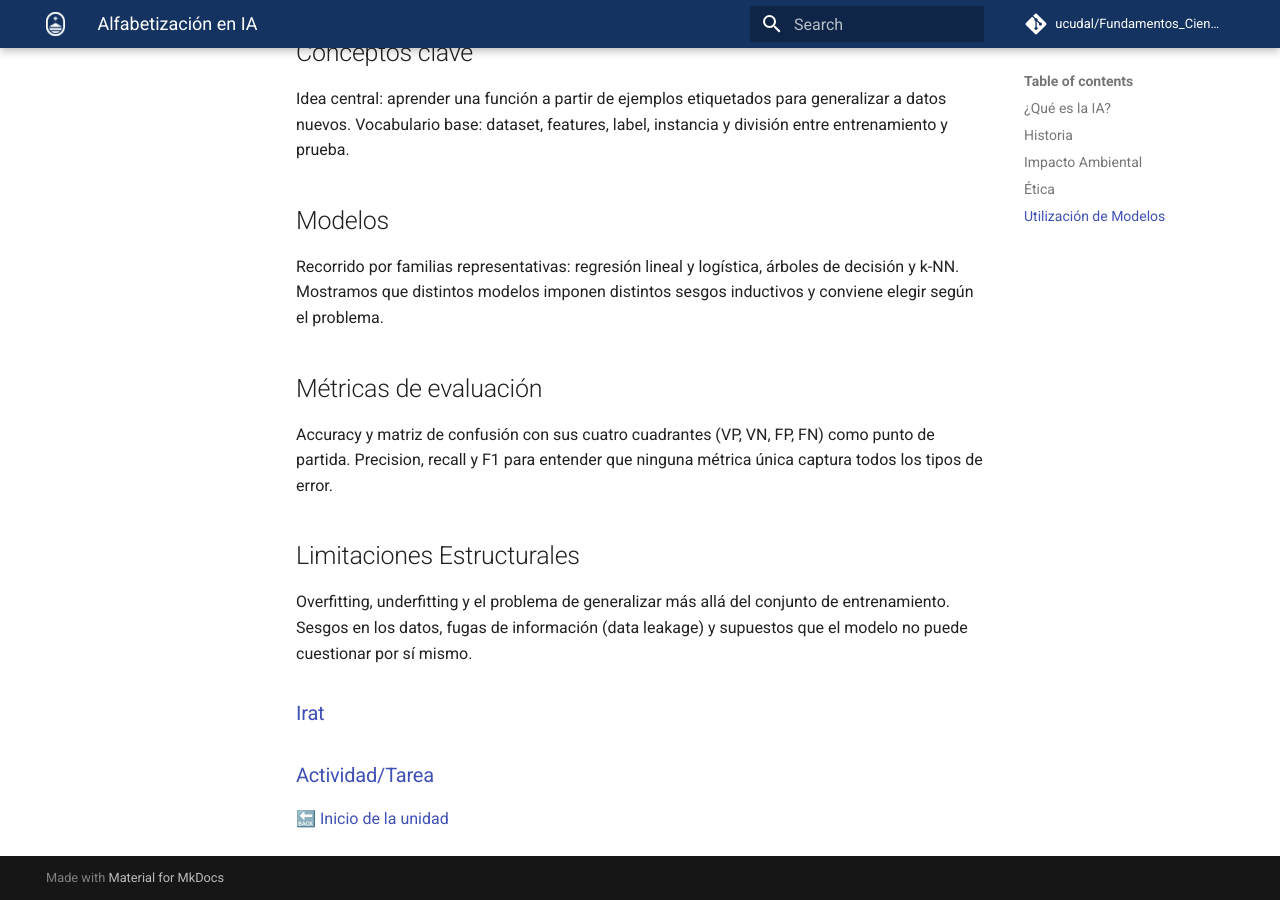
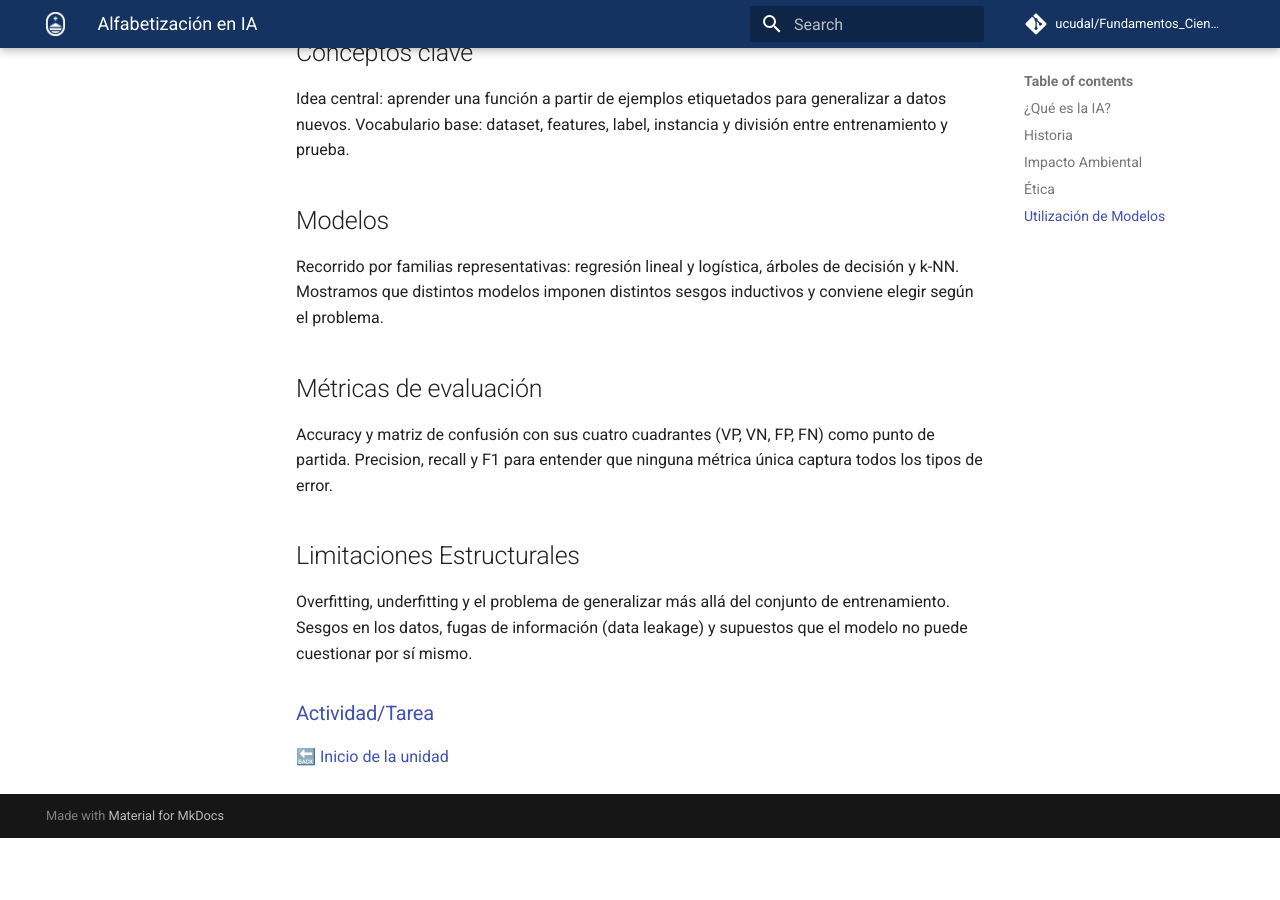
Before and after one commit to ucudal/Fundamentos_Ciencias_Computacion_Conceptos, an MkDocs documentation site: the page built from docs/unidad/5/ia/readme.md, in a window 1280 px wide and 900 px high, scrolled down 1089 px. Built offline with MkDocs 1.6.1 and Material for MkDocs 9.7.7, drawn with Linux system fonts in a browser that asks for light colours; comment, search, counter and statistics services are not loaded; after the commit the page ends 1927 px from its top, so only the background shows below that.

Commit message:
Remove Irat link from readme.md

```diff
--- a/docs/unidad/5/ia/readme.md
+++ b/docs/unidad/5/ia/readme.md
@@ -42,7 +42,6 @@ Precision, recall y F1 para entender que ninguna métrica única captura todos l
 Overfitting, underfitting y el problema de generalizar más allá del conjunto de entrenamiento.
 Sesgos en los datos, fugas de información (data leakage) y supuestos que el modelo no puede cuestionar por sí mismo.
 
-### [Irat](./irat_aprendizaje_automático.md)
 ### [Actividad/Tarea](./Actividad_Practica_Aprendizaje_Automático.ipynb)
 
 [🔙 Inicio de la unidad](../readme.md)
```
